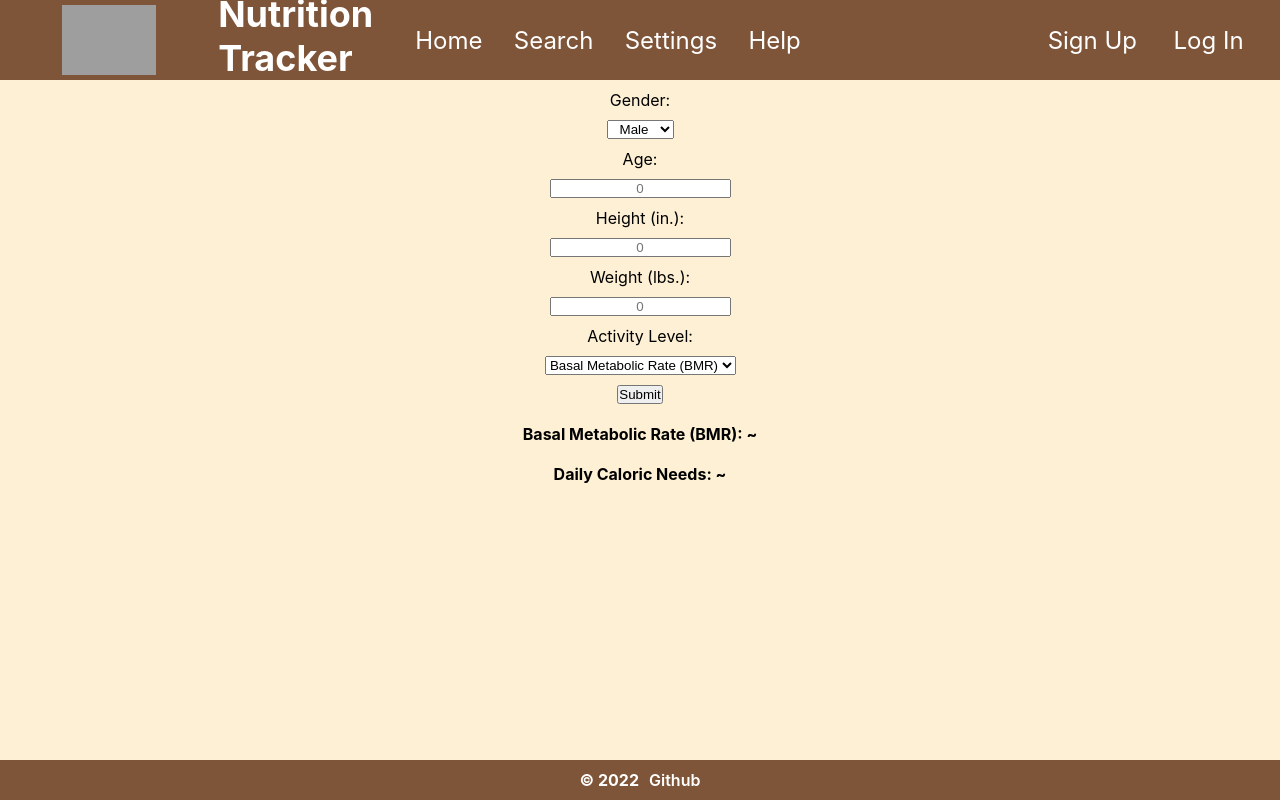
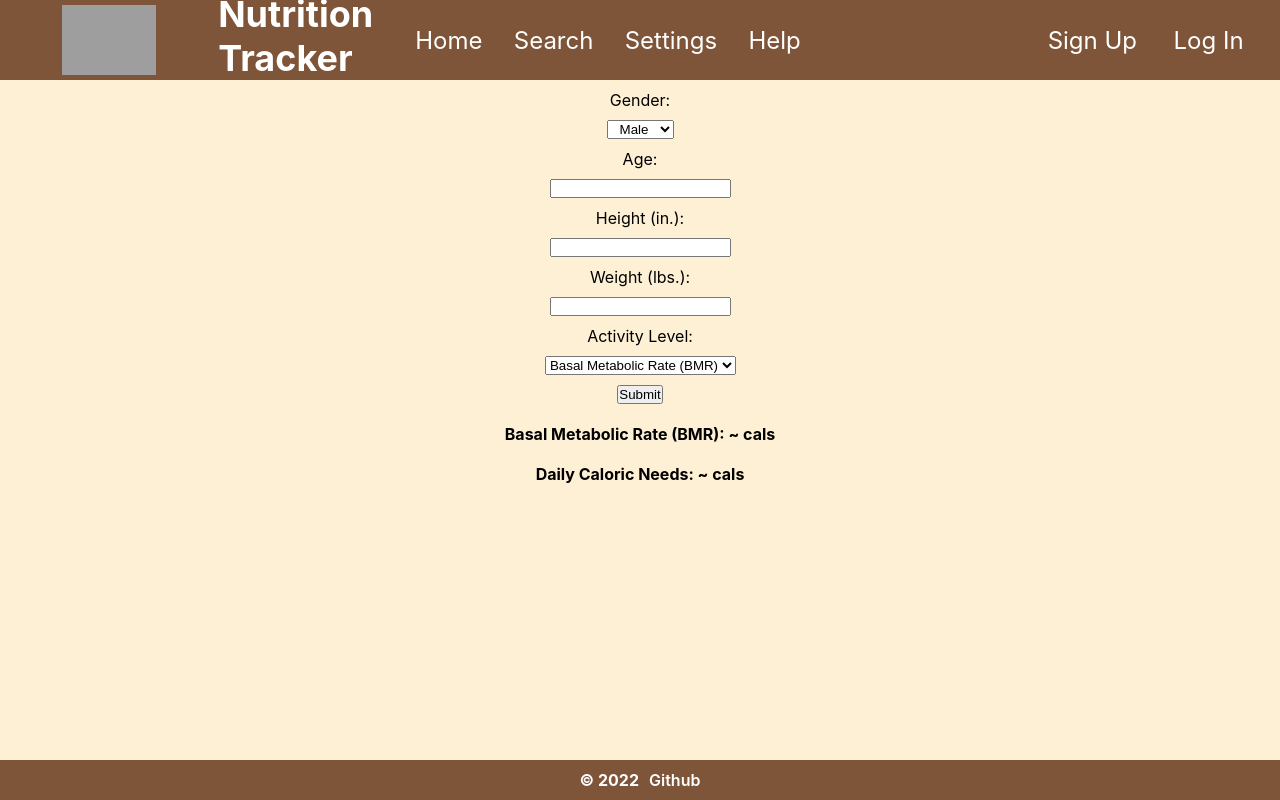
Before and after one commit to tkg808/nutrition-tracker, a React (Create React App) app: page /settings in a window 1280 px wide. Built offline with nearby package versions, Linux system fonts and the light colour scheme; grey boxes are pictures that could not be loaded.

Commit message:
Refactor userSettings as Composition class.

```diff
--- a/src/App.js
+++ b/src/App.js
@@ -12,41 +12,15 @@ import Settings from './components/Settings';
 import { UserSettings } from './UserSettings';
 import axios from 'axios';
 import { NT_API_URL } from './apiConfig';
+import Composition from './Composition';
 
 export default function App()
 {
-  // instantiates UserSettings context.
-  const initialSettings =
-  {
-    gender: "male",
-    age: 0,
-    height: 0,
-    weight: 0,
-    activityLevel: 1,
-    bmr: function ()
-    {
-      const base = (10 * this.weight) + (6.25 * this.height) - (5 * this.age);
-
-      if (this.gender === "male")
-      {
-        return Math.round(base + 5);
-      }
-      else
-      {
-        return Math.round(base - 161);
-      }
-    },
-    dailyCalories: function ()
-    {
-      return Math.round((this.bmr() * this.activityLevel));
-    }
-  };
-
   const navigate = useNavigate();
 
   // instantiates contexts.
   const [userFoods, setUserFoods] = useState([]);
-  const [userSettings, setUserSettings] = useState(initialSettings);
+  const [userSettings, setUserSettings] = useState(new Composition());
 
   const [loggedIn, setLoggedIn] = useState(false);
   const [userInfo, setUserInfo] = useState(null);
--- /dev/null
+++ b/src/Composition.js
@@ -0,0 +1,35 @@
+export default class Composition
+{
+  constructor(
+    gender,
+    age,
+    height,
+    weight,
+    activityLevel)
+  {
+    this.gender = gender;
+    this.age = age;
+    this.height = height;
+    this.weight = weight;
+    this.activityLevel = activityLevel;
+    this.bmr = this.getBMR();
+    this.dailyCalories = this.getDailyCalories();
+  }
+
+  getBMR()
+  {
+    // Calculation uses kg and cm.
+    const base = Math.round((10 * this.weight / 2.2) + (6.25 * this.height * 2.54) - (5 * this.age));
+
+    const adjusted = (this.gender === "male" ? base + 5 : base - 161);
+
+    return (adjusted > 100 ? adjusted : "~");
+  }
+
+  getDailyCalories()
+  {
+    const val = Math.round(this.bmr * this.activityLevel);
+
+    return (val > 100 ? val : "~");
+  }
+}
--- a/src/components/Settings.js
+++ b/src/components/Settings.js
@@ -1,6 +1,7 @@
 import React, { useContext } from 'react';
 import SettingsForm from './SettingsForm';
 import { UserSettings } from '../UserSettings';
+import Composition from '../Composition';
 
 export default function Settings()
 {
@@ -10,22 +11,21 @@ export default function Settings()
   {
     event.preventDefault();
 
-    // updates userSettings context without directly accessing it.
-    const newSettings = { ...userSettings };
-    newSettings.gender = event.target[0].value;
-    newSettings.age = event.target[1].value;
-    newSettings.height = event.target[2].value;
-    newSettings.weight = event.target[3].value;
-    newSettings.activityLevel = parseFloat(event.target[4].value);
-    setUserSettings({ ...newSettings });
+    setUserSettings(new Composition(
+      event.target[0].value,
+      event.target[1].value,
+      event.target[2].value,
+      event.target[3].value,
+      parseFloat(event.target[4].value)
+    ));
   }
 
   return (
     <div className="settings-container">
       <SettingsForm userSettings={userSettings} handleSettingsSubmit={handleSettingsSubmit} />
       <div className="info-container">
-        <h4 className="bmr">Basal Metabolic Rate (BMR): {userSettings.bmr() < 6 ? "~" : `${userSettings.bmr()} cals`}</h4>
-        <h4 className="daily-calories">Daily Caloric Needs: {userSettings.bmr() < 6 ? "~" : `${userSettings.dailyCalories()} cals`}</h4>
+        <h4 className="bmr">Basal Metabolic Rate (BMR): {userSettings.bmr} cals</h4>
+        <h4 className="daily-calories">Daily Caloric Needs: {userSettings.dailyCalories} cals</h4>
       </div>
     </div>
   );
```
